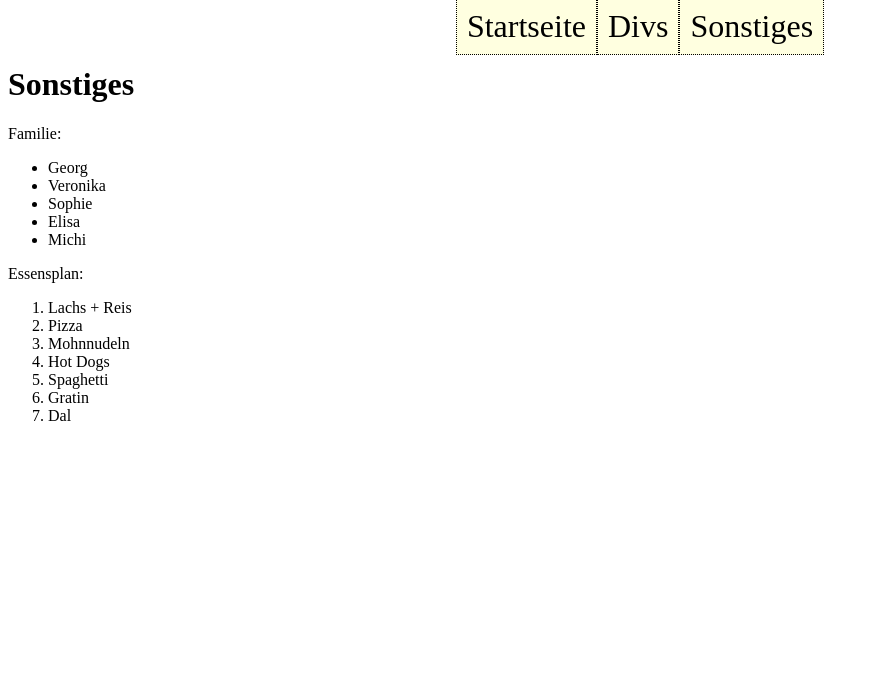
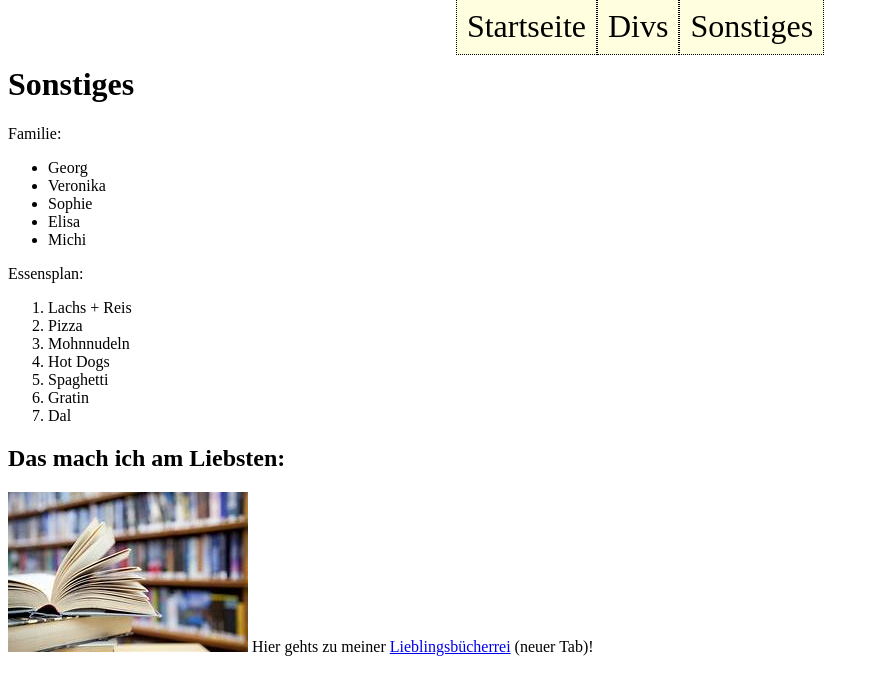
Before and after one commit to antipodos/sophie, a plain HTML site: page sonstiges.html in a window 1280 px wide. Shown: the whole page, without its empty margins (0-879 px from the left). Drawn offline with Linux system fonts and the light colour scheme.

Commit message:
images / lists / title

```diff
--- a/sonstiges.html
+++ b/sonstiges.html
@@ -1,6 +1,7 @@
 <!DOCTYPE html>
 <html>
 	<header>
+		<title>1. Informatikschularbeit - Sonstiges</title>
 		<style>
 			#mainnav {
 				text-align:center;
@@ -46,5 +47,11 @@
 			<li>Gratin</li>
 			<li>Dal</li>
 		</ol>
+
+		<h2 title="h2">Das mach ich am Liebsten:</h2>
+
+		<img src="/images/books.jpg" title="bild von einem buch, gespeichert im order 'images'"/>
+
+		Hier gehts zu meiner <a href="https://buechereien.wien.gv.at/">Lieblingsbücherrei</a> (neuer Tab)!
 	</body>
 </html>
```
Also changed, not shown: divs.html (+1 -0 lines), index.html (+2 -1 lines), images/books.jpg (added). Lines whose indentation alone changed are shown as unchanged.
